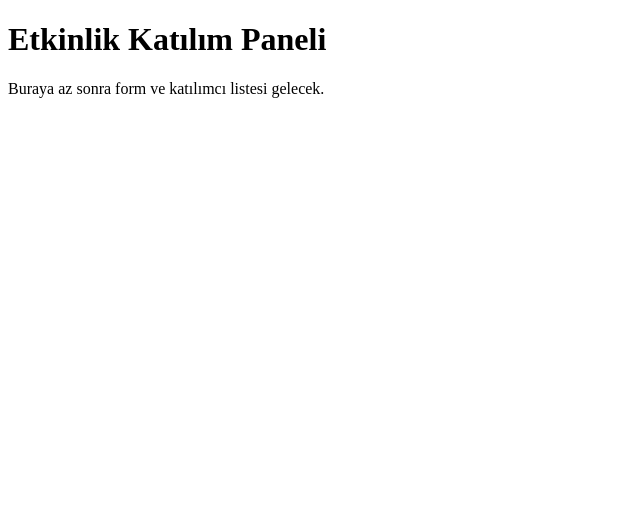
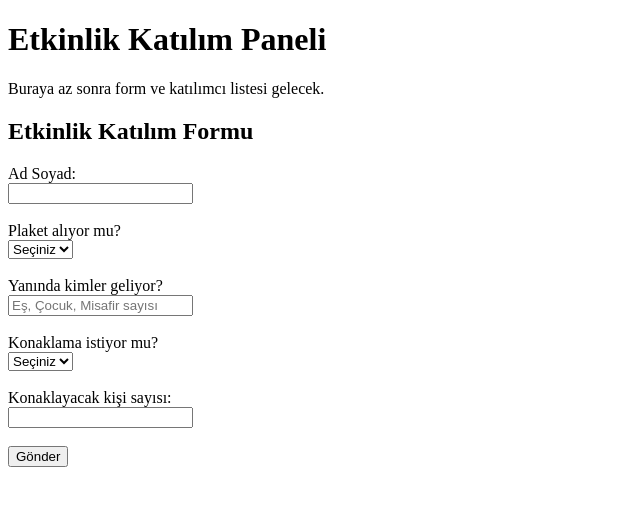
Before and after one commit to antixneco/etkinlik-paneli, a plain HTML site: page index.html in a window 1280 px wide. Shown: the whole page, without its empty margins (0-640 px from the left). Drawn offline with Linux system fonts and the light colour scheme.

Commit message:
Update index.html

```diff
--- a/index.html
+++ b/index.html
@@ -7,5 +7,35 @@
 <body>
     <h1>Etkinlik Katılım Paneli</h1>
     <p>Buraya az sonra form ve katılımcı listesi gelecek.</p>
+    <h2>Etkinlik Katılım Formu</h2>
+<form id="katilimForm">
+    <label>Ad Soyad:</label><br>
+    <input type="text" name="adSoyad" required><br><br>
+
+    <label>Plaket alıyor mu?</label><br>
+    <select name="plaket" required>
+        <option value="">Seçiniz</option>
+        <option value="Evet">Evet</option>
+        <option value="Hayır">Hayır</option>
+    </select><br><br>
+
+    <label>Yanında kimler geliyor?</label><br>
+    <input type="text" name="yaninda" placeholder="Eş, Çocuk, Misafir sayısı"><br><br>
+
+    <label>Konaklama istiyor mu?</label><br>
+    <select name="konaklama" required>
+        <option value="">Seçiniz</option>
+        <option value="Evet">Evet</option>
+        <option value="Hayır">Hayır</option>
+    </select><br><br>
+
+    <label>Konaklayacak kişi sayısı:</label><br>
+    <input type="number" name="konaklamaSayisi" min="0"><br><br>
+
+    <button type="submit">Gönder</button>
+</form>
+
+<p id="mesaj"></p>
+
 </body>
 </html>
```
